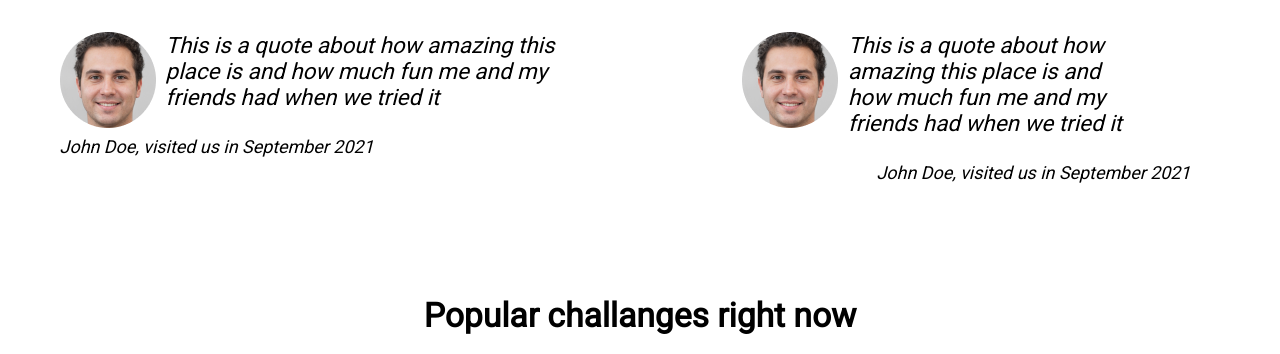
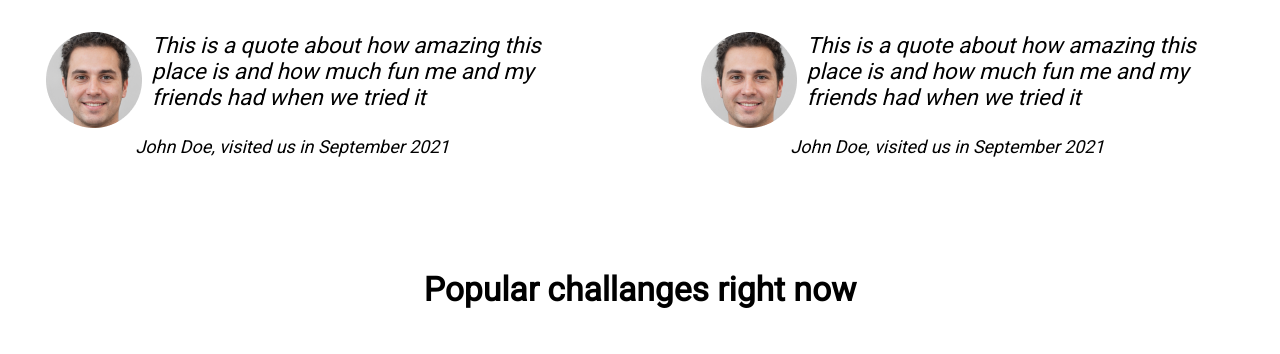
Before and after one commit to matodorovic/esc-site, a plain HTML site: page index.html in a window 1280 px wide. Shown: the part 1300-1654 px from the top of the page. Drawn offline with Linux system fonts and the light colour scheme.

Commit message:
Minor changes

```diff
--- a/main.css
+++ b/main.css
@@ -246,7 +246,7 @@ header h1 {
 .comment1 cite {
   font-style: italic;
   font-size: 0.8em;
-  padding-left: auto;
+  padding-left: 4rem;
 }
 
 .comment1 img {
@@ -280,7 +280,6 @@ header h1 {
 
   .comment2 p {
     display: none;
-
   }
 
   .comment2 cite {
@@ -300,13 +299,13 @@ header h1 {
 
 .comment2 p {
   font-style: italic;
-  width: 400px;
+  width: 40ch;
 }
 
 .comment2 cite {
   font-style: italic;
   font-size: 0.8em;
-  padding-left: 6rem;
+  padding-left: 4rem;
 }
 
 .comment2 img {
@@ -381,7 +380,6 @@ header h1 {
   padding: 1rem;
   padding-left: 1rem;
   text-align: left;
-  max-width: 40ch;
 }
 
 @media screen and (max-width: 800px) {
@@ -414,6 +412,10 @@ header h1 {
     float: left;
     margin-left: 1rem;
     margin-top: -0.05em;
+  }
+
+  .cardtext {
+    max-width: 40ch;
   }
 
   .card-inside-link {
```
